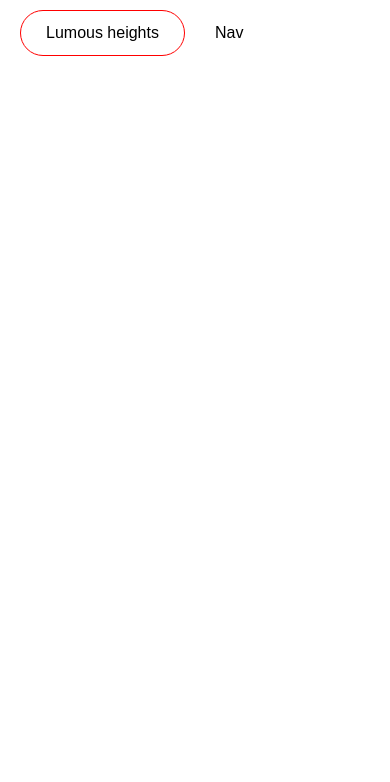
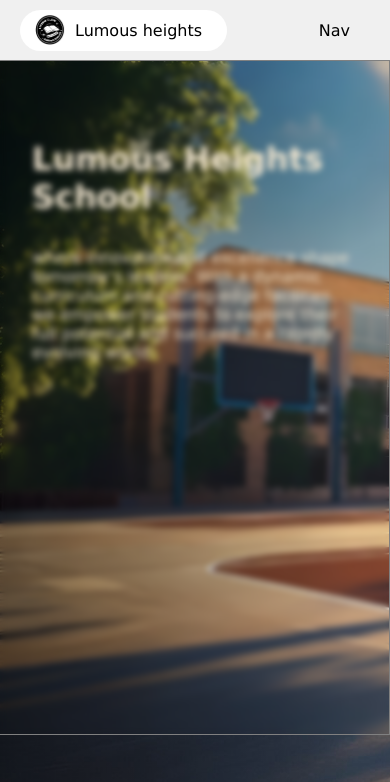
Before and after one commit to deep-vinci/web-warriors, a plain HTML site: page index.html in a window 390 px wide. Shown: the top 782 px of the page. Drawn offline with Linux system fonts and the light colour scheme.

Commit message:
uggh: forgot to update

```diff
--- a/index.html
+++ b/index.html
@@ -18,7 +18,8 @@
         <label for="check" class="checkbtn">
             Nav
         </label>
-        <label class="logo">Lumous heights</label>
+        <label class="logo">
+            <img src="logo.png" alt="">Lumous heights</label>
         <ul>
             <li><a class="active" href="#">About us</a></li>
             <li><a href="#">Resources</a></li>
@@ -29,6 +30,27 @@
             <li>Register</li>
         </ul>
     </nav>
+
+    <div class="container">
+        <div class="hero">
+            <h1>Lumous Heights <br> School</h1>
+            <p>where innovation and excellence shape tomorrow’s leaders. With a dynamic curriculum and cutting-edge
+                facilities, we empower students to explore their full potential and succeed in a rapidly evolving world.
+
+            </p>
+            <div class="canvas"></div>
+        </div>
+        <div class="hero">
+            <h1>Lumous Heights <br> School</h1>
+            <p>where innovation and excellence shape tomorrow’s leaders. With a dynamic curriculum and cutting-edge
+                facilities, we empower students to explore their full potential and succeed in a rapidly evolving world.
+
+            </p>
+            <!-- <div class="canvas"></div> -->
+        </div>
+        <div class="about"></div>
+        <div class="footer"></div>
+    </div>
 </body>
 
 </html>
--- a/style.css
+++ b/style.css
@@ -1,38 +1,66 @@
 /* style.css*/
+* {
+    box-sizing: border-box;
+
+}
+
+html,
+body {
+    max-width: 100%;
+    overflow-x: hidden;
+}
 
 body {
     margin: 0;
     padding: 0;
-    font-family: Arial, sans-serif;
+    font-family: 'Lucida Sans', 'Lucida Sans Regular', 'Lucida Grande', 'Lucida Sans Unicode', Geneva, Verdana, sans-serif;
 }
 
+
 nav {
+    position: fixed;
+    width: 100vw;
+    top: 0;
+    height: 60px;
     /* background-color: green; */
     /* color: white; */
     display: flex;
     justify-content: start;
-    gap: 30px;
+    gap: 20px;
     align-items: center;
     padding: 10px 20px;
+
+    background-color: #f0f0f0;
 }
 
 .logo {
     /* font-size: 1.5rem; */
-    border: 1px solid red;
-    padding: 13px 25px;
+    /* border: 1px solid red; */
+    padding: 11px 25px;
     border-radius: 50px;
+    background-color: white;
     text-wrap: nowrap;
+    display: flex;
+    justify-content: center;
+    align-items: center;
+}
+
+.logo img {
+    width: 30px;
+    padding: 0;
+    margin: -10px 10px -10px -10px;
 }
 
 ul {
+    background-color: white;
     display: flex;
     list-style: none;
-    padding: 13px 25px;
+    padding: 11px 25px;
     width: 100%;
     justify-content: center;
     border-radius: 50px;
     margin: 0;
-    border: 1px solid red;
+    /* border: 1px solid red; */
 }
 
 ul li {
@@ -68,6 +96,43 @@ ul:last-child {
     display: none;
 }
 
+.hero {
+    padding-top: 60px;
+    width: 100vw;
+    height: calc(100vh - 60px);
+    /* background: url("school.jpg"); */
+    background: linear-gradient(to left, rgba(0, 0, 0, 0) 10%, rgba(0, 0, 0, 0.448)), url('school.jpg');
+
+    background-size: cover;
+    background-repeat: no-repeat;
+    display: flex;
+    align-items: start;
+    justify-content: center;
+    flex-direction: column;
+
+    h1 {
+        color: #F2E6D0;
+        font-size: 4rem;
+        padding: 0 0 0 5rem;
+        margin: 0;
+    }
+
+    p {
+        width: 50%;
+        padding: 0 0 0 5rem;
+        color: #F2E6D0;
+    }
+
+    .canvas {
+        height: 80vh;
+        width: 80vh;
+        right: 0;
+        backdrop-filter: blur(3px);
+        position: absolute;
+        border: 0.3px solid gray;
+    }
+}
+
 @media (max-width: 768px) {
     .checkbtn {
         display: block;
@@ -75,13 +140,17 @@ ul:last-child {
         margin-right: 20px;
     }
 
+    nav {
+        justify-content: space-between;
+    }
+
     ul {
         position: fixed;
-        top: 30px;
+        top: 60px;
         right: -100%;
         /* background-color: green; */
         width: 100%;
-        height: 100vh;
+        height: calc(100vh - 60px);
         display: flex;
         flex-direction: column;
         justify-content: center;
@@ -89,6 +158,9 @@ ul:last-child {
         transition: all 0.3s;
         border: none;
         padding: 0;
+        border-radius: 0;
+        background-color: transparent;
+        backdrop-filter: blur(10px);
     }
 
     ul:last-child {
@@ -106,4 +178,20 @@ ul:last-child {
     #check:checked~ul {
         right: 0;
     }
+
+    .hero {
+        justify-content: start;
+
+        h1 {
+            margin-top: 5rem;
+            font-size: 2rem;
+            padding: 0 2rem;
+        }
+
+        p {
+            margin: 0;
+            padding: 2rem;
+            width: 100%;
+        }
+    }
 }
```
Also changed, not shown: logo.png (added), school.jpg (added).
